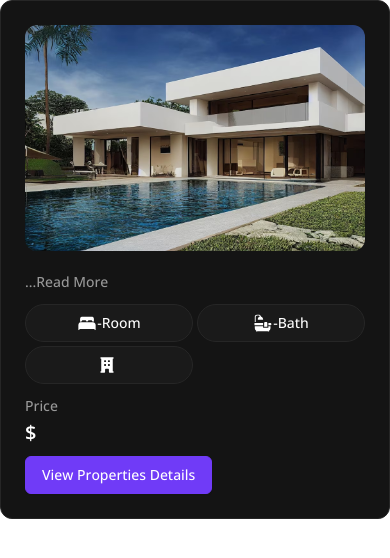
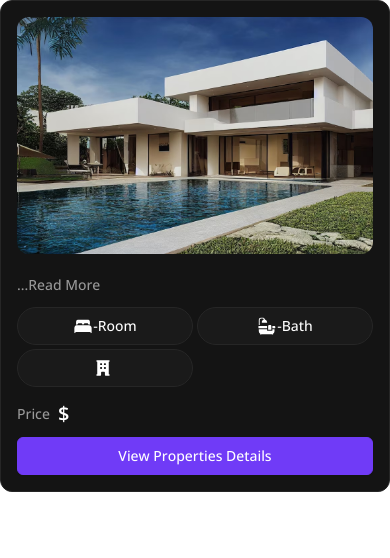
Before and after one commit to abdullahfazal1210-hub/UniwebProjectFrontend, a Next.js app: page /components/web/common/Product in a window 390 px wide. Shown: the top 558 px of the page. Built offline with nearby package versions, Linux system fonts and the light colour scheme.

Commit message:
Responsive

```diff
--- a/app/(pages)/home/page.jsx
+++ b/app/(pages)/home/page.jsx
@@ -93,7 +93,7 @@ export default function Home() {
       icon: <PropertyIcon />,
     },
     {
-      title: "Smart Investments, Informed Decisions",
+      title: "Smart Investments, Decisions",
       icon: <SunriseIcon />,
     },
   ];
@@ -207,7 +207,7 @@ export default function Home() {
           </section>
 
           {content.map((section, idx) => (
-              <section key={idx} className="w-full grid bg-[rgb(20,20,20)] gap-6 px-4 md:px-16 py-10">
+              <section key={idx} className="w-full grid bg-[rgb(20,20,20)] gap-6 px-4 py-6 md:px-16 md:py-10">
                 <div className='w-full grid'>
 
                 {/* Header */}
--- a/app/components/web/common/Blog/page.jsx
+++ b/app/components/web/common/Blog/page.jsx
@@ -10,7 +10,7 @@ export default function Blogs(props) {
 
     return (
 
-        <div className="grid opacity-100 gap-5 rounded-[12px] border border-[#262626] bg-[#141414] p-6">
+        <div className="h-full grid opacity-100 gap-5 rounded-[12px] border border-[#262626] bg-[#141414] p-6">
             <h5 className='text-white font-semibold text-[20px] leading-[150%]'>{title}</h5>
             <p className='text-[#999999] font-medium text-base leading-[150%]'>{desc}</p>
             <Button asChild>
--- a/app/components/web/common/Product/page.jsx
+++ b/app/components/web/common/Product/page.jsx
@@ -28,7 +28,7 @@ export default function ProductCard(props) {
   const truncatedText = words.slice(0, 10).join(" ");
 
   return (
-    <article className="grid opacity-100 gap-4 md:gap-5 rounded-[12px] border border-[#262626] bg-[#141414] p-6">
+    <article className="h-full grid opacity-100 p-4 gap-4 md:gap-5 rounded-[12px] border border-[#262626] bg-[#141414] md:p-6">
       {/* Product Image */}
       <Image
                     className='rounded-[12px]'
@@ -56,15 +56,15 @@ export default function ProductCard(props) {
         </div>
 
         {/* Price + Button */}
-        <footer className="w-full grid md:flex flex-row justify-between gap-2 md:gap-0">
-          <div className="w-full md:w-[25%] grid gap-0.5">
+        <footer className="w-full grid md:flex md:flex-row md:justify-between gap-2 md:gap-0">
+          <div className="w-full md:w-[25%] flex items-center gap-2 md:grid md:grid-cols-1 md:gap-0.5">
             <span className="text-[#999999] font-medium text-sm">Price</span>
             <p className="text-white font-semibold text-[20px]">${price}</p>
           </div>
           <Button asChild className="w-full md:w-[65%] h-full">
             <Link
               href="/properties"
-              className="font-medium text-sm bg-[#703bf7] border border-[#703bf7] text-white"
+              className="w-full font-medium text-sm bg-[#703bf7] border border-[#703bf7] text-white"
             >
               View Properties Details
             </Link>
--- a/app/components/web/common/Review/page.jsx
+++ b/app/components/web/common/Review/page.jsx
@@ -10,7 +10,7 @@ export default function Reviews(props) {
   const { title, desc, name, city, country, rating } = { ...props };
 
   return (
-    <article className='grid opacity-100 gap-5 rounded-[12px] border border-[#262626] bg-[#141414] p-6'>
+    <article className='h-full grid opacity-100 gap-5 rounded-[12px] border border-[#262626] bg-[#141414] p-6'>
                       {/* Rating */}
                       <div className='flex items-center gap-1'>
                           {Array.from({ length: 5 }, (_, idx) =>
```
